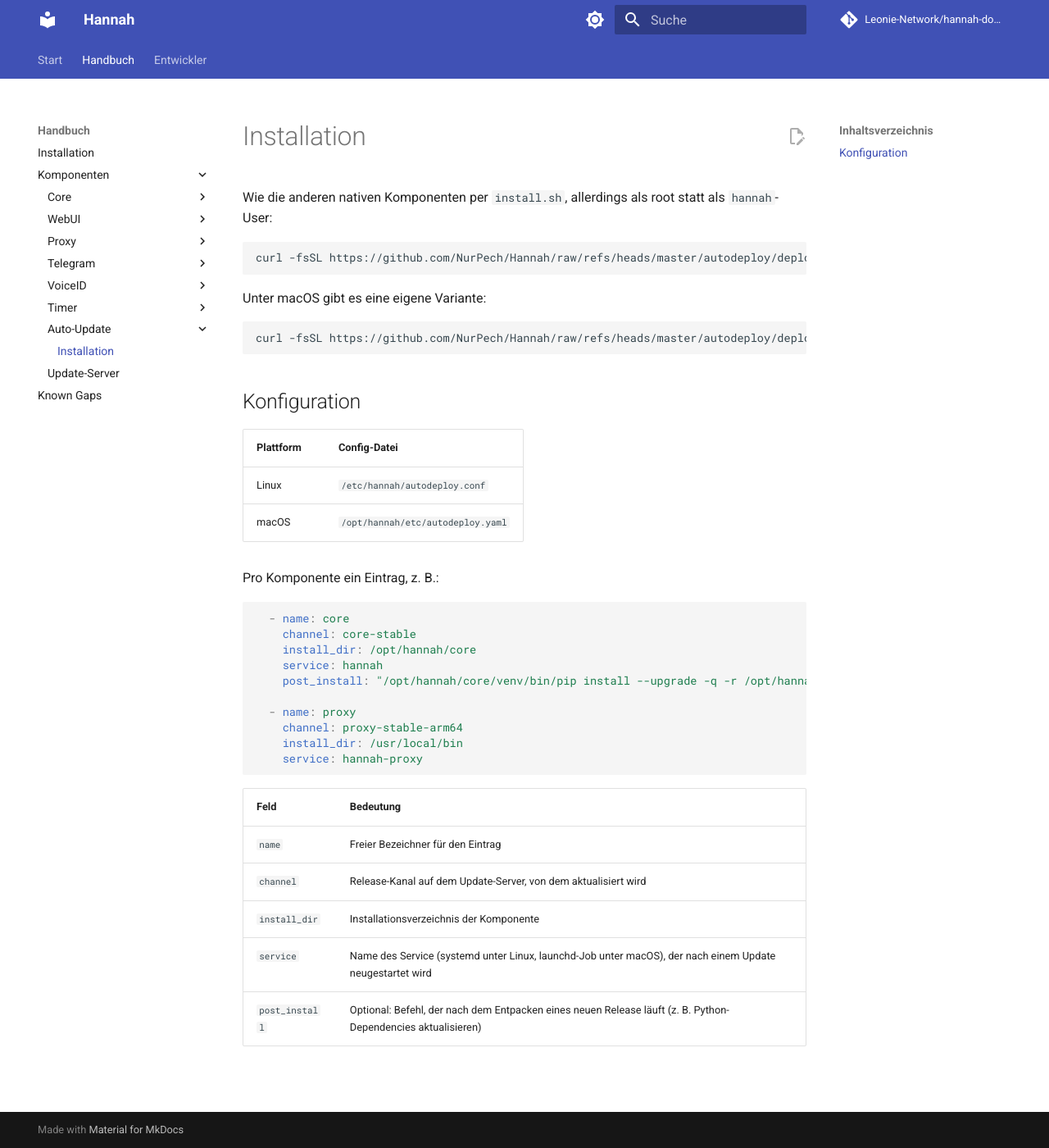
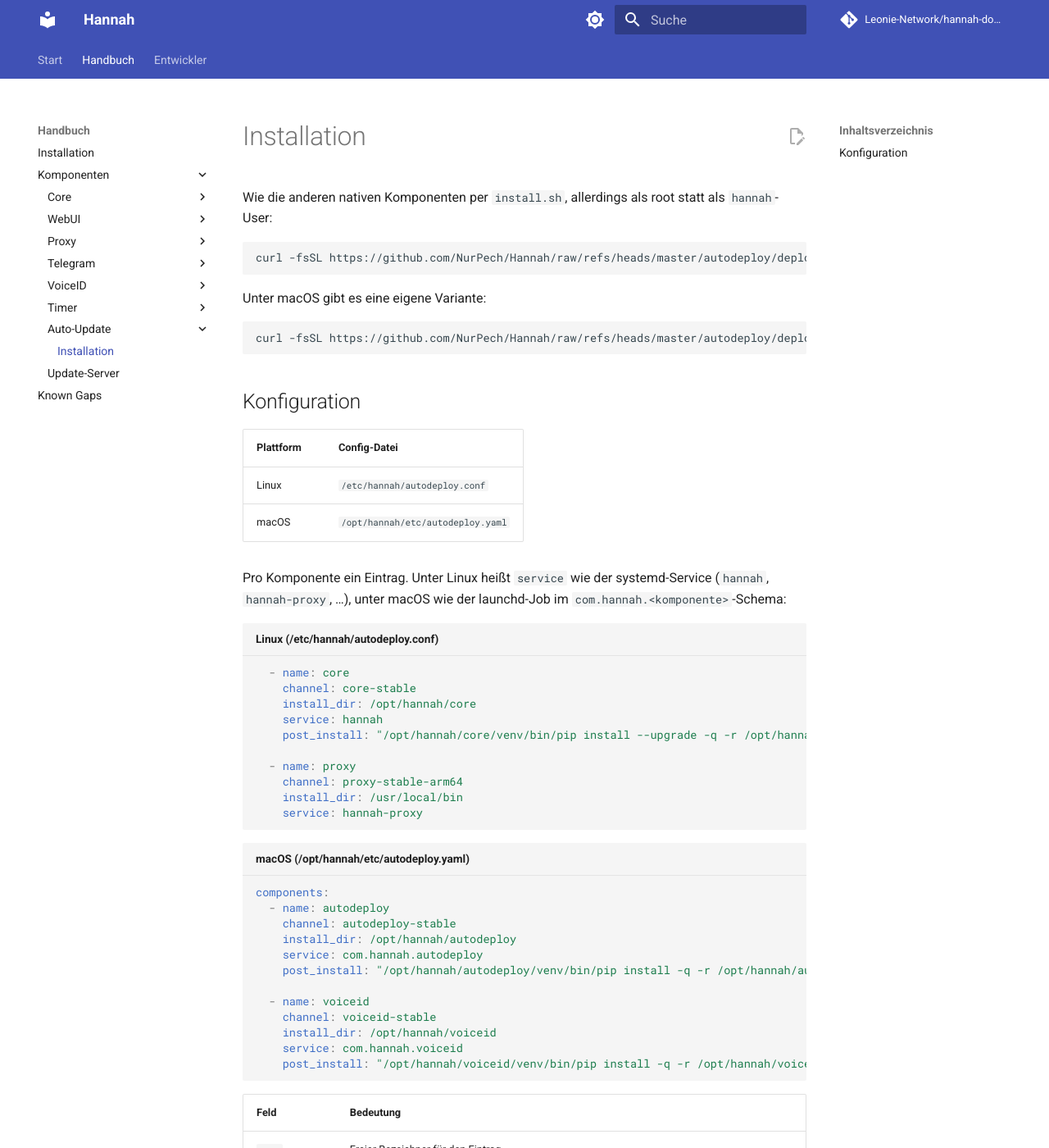
Before and after one commit to Leonie-Network/hannah-docs, an MkDocs documentation site: the page built from docs/components/auto-update/installation.md, in a window 1280 px wide and 1400 px high. Shown: the whole window at 82% size. Built offline with MkDocs 1.6.1 and Material for MkDocs 9.7.7, drawn with Linux system fonts in a browser that asks for light colours; comment, search, counter and statistics services are not loaded.

Commit message:
docs: add macOS Auto-Update examples, scope macOS support explicitly
Auto-Update and VoiceID's actual macOS autodeploy.yaml entries
(com.hannah.* launchd service names, /opt/hannah/etc/ config path).
Added a note on the Komponenten overview: macOS is only supported
natively for Auto-Update and VoiceID, everything else is Linux-native
or Docker.

Co-Authored-By: Claude Sonnet 5 <noreply@anthropic.com>

````diff
--- a/docs/components/auto-update/installation.md
+++ b/docs/components/auto-update/installation.md
@@ -20,9 +20,11 @@ curl -fsSL https://github.com/NurPech/Hannah/raw/refs/heads/master/autodeploy/de
 | Linux | `/etc/hannah/autodeploy.conf` |
 | macOS | `/opt/hannah/etc/autodeploy.yaml` |
 
-Pro Komponente ein Eintrag, z. B.:
+Pro Komponente ein Eintrag. Unter Linux heißt `service` wie der systemd-Service
+(`hannah`, `hannah-proxy`, …), unter macOS wie der launchd-Job im
+`com.hannah.<komponente>`-Schema:
 
-```yaml
+```yaml title="Linux (/etc/hannah/autodeploy.conf)"
   - name: core
     channel: core-stable
     install_dir: /opt/hannah/core
@@ -35,6 +37,21 @@ Pro Komponente ein Eintrag, z. B.:
     service: hannah-proxy
 ```
 
+```yaml title="macOS (/opt/hannah/etc/autodeploy.yaml)"
+components:
+  - name: autodeploy
+    channel: autodeploy-stable
+    install_dir: /opt/hannah/autodeploy
+    service: com.hannah.autodeploy
+    post_install: "/opt/hannah/autodeploy/venv/bin/pip install -q -r /opt/hannah/autodeploy/requirements.txt"
+
+  - name: voiceid
+    channel: voiceid-stable
+    install_dir: /opt/hannah/voiceid
+    service: com.hannah.voiceid
+    post_install: "/opt/hannah/voiceid/venv/bin/pip install -q -r /opt/hannah/voiceid/requirements.txt"
+```
+
 | Feld | Bedeutung |
 |---|---|
 | `name` | Freier Bezeichner für den Eintrag |
````
Also changed, not shown: docs/components/index.md (+5 -0 lines), docs/components/voiceid/installation.md (+10 -2 lines).
